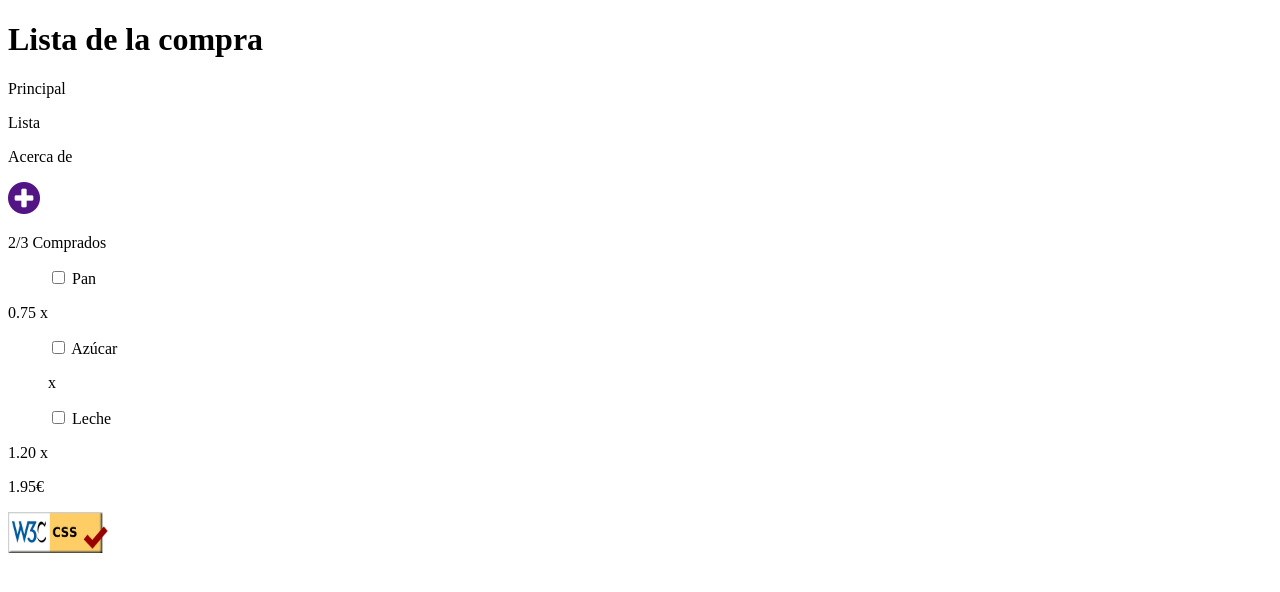
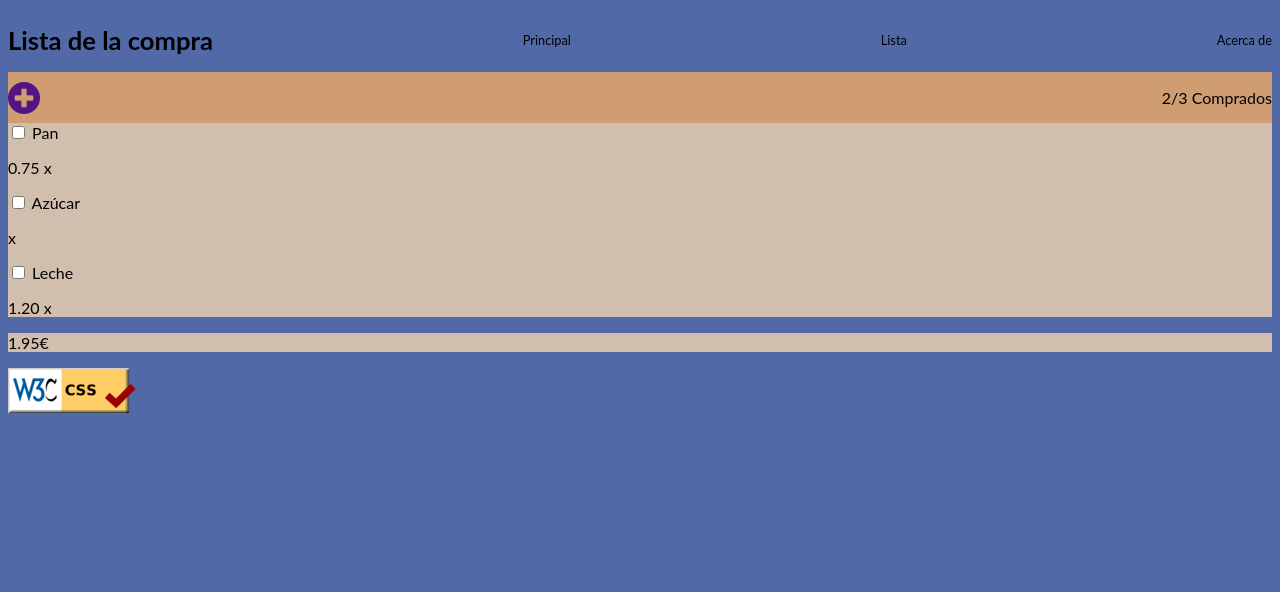
Before and after one commit to VictorOliva/202210-W2-victor-oliva, a website: page index.html in a window 1280 px wide. Drawn offline with Linux system fonts and the light colour scheme.

Commit message:
Css validated image deleted and update on htms and css

```diff
--- a/grocerylist/style.css
+++ b/grocerylist/style.css
@@ -0,0 +1,22 @@
+:root {
+    background-color: #5169a7;
+    font-family: lato, 'Lato', Lato, serif;
+}
+
+header {
+    display: flex;
+    background-color: #5169a7;
+    font-size: 80%;
+    justify-content: space-between;
+    align-items: center;
+}
+
+section {
+    background-color: #d1bead;
+}
+div {
+    display: flex;
+    background-color: #d09d72;
+    justify-content: space-between;
+    align-items: center;
+}
--- a/index.html
+++ b/index.html
@@ -11,11 +11,9 @@
     <body>
         <header>
             <h1>Lista de la compra</h1>
-            <div>
-                <p>Principal</p>
-                <p>Lista</p>
-                <p>Acerca de</p>
-            </div>
+            <p>Principal</p>
+            <p>Lista</p>
+            <p>Acerca de</p>
         </header>
         <div>
             <img
@@ -25,40 +23,18 @@
             <p>2/3 Comprados</p>
         </div>
         <section>
-            <ul>
-                <input type="checkbox" id="Pan" name="Pan" value="Pan" />
-                <label for="Pan"> Pan</label
-                ><br />
-            </ul>
+            <input type="checkbox" /> <label> Pan</label>
             <p>0.75 x</p>
-            <ul>
-                <input
-                    type="checkbox"
-                    id="Azúcar"
-                    name="Azúcar"
-                    value="Azúcar"
-                />
-                <label for="Azúcar"> Azúcar</label
-                ><br />
-                <p>x</p>
-            </ul>
-            <ul>
-                <input type="checkbox" id="Leche" name="Leche" value="Leche" />
-                <label for="Leche"> Leche</label
-                ><br />
-            </ul>
+            <input type="checkbox" /> <label> Azúcar</label>
+            <p>x</p>
+            <input type="checkbox" /> <label> Leche</label>
             <p>1.20 x</p>
         </section>
         <section>
             <p>1.95€</p>
         </section>
         <footer>
-            <img
-                src="/asset/Valid_CSS.png"
-                width="100px"
-                height="41px"
-                alt="cssvalid"
-            />
+            <img src="/asset/128px-Valid_CSS.svg.png" alt="cssvalid" />
         </footer>
     </body>
 </html>
```
Also changed, not shown: asset/128px-Valid_CSS.svg.png (added), asset/Valid_CSS.png (deleted).
